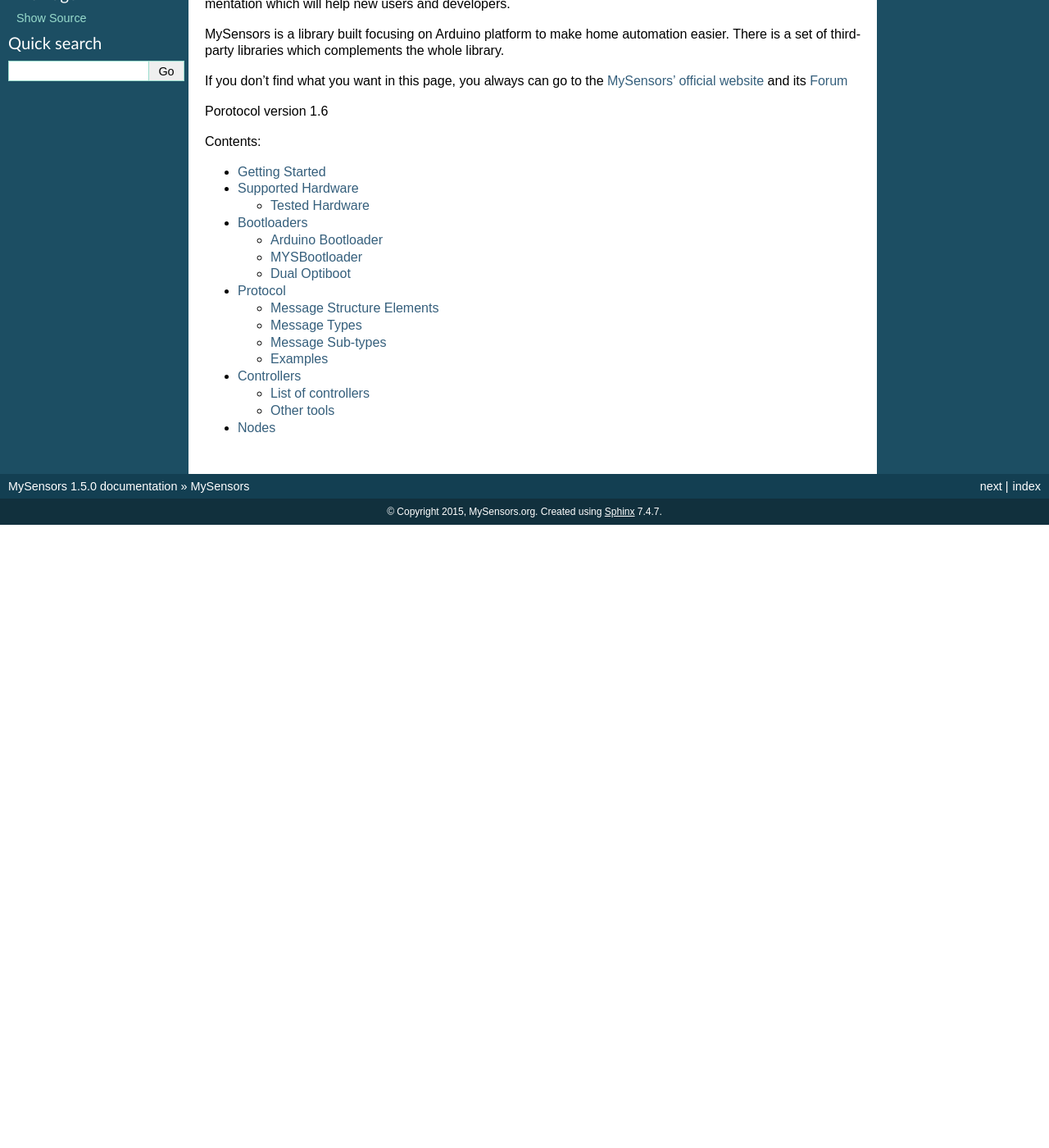
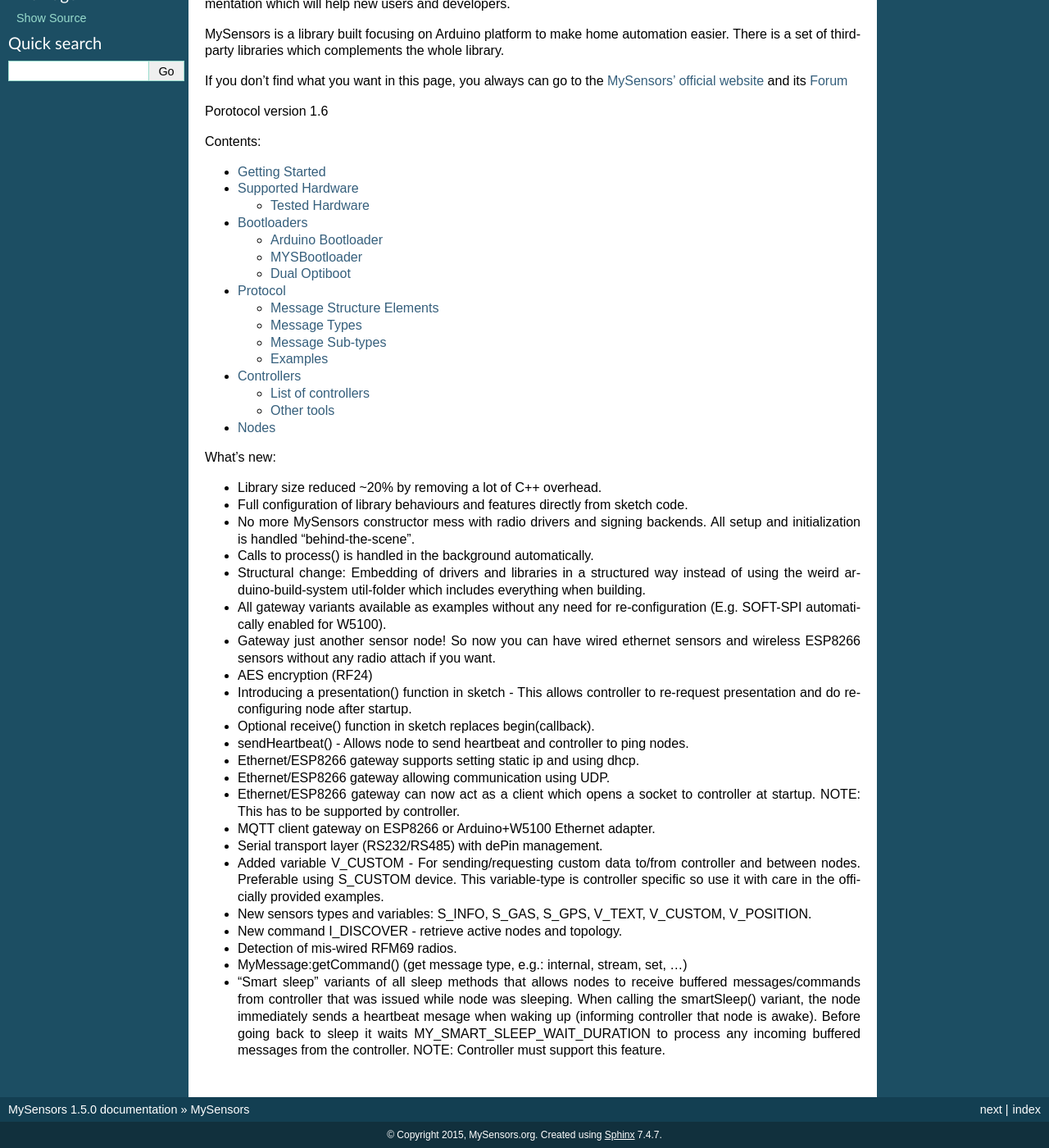
Before and after one commit to alfredocdmiranda/MySensors, a Sphinx documentation site: the page built from docs/index.rst, in a window 1280 px wide and 1400 px high, scrolled down 118 px. Shown: the whole window at 82% size. Built offline with Sphinx 7.4.7, drawn with Linux system fonts in a browser that asks for light colours; before the commit the page ends 900 px from its top, so only the background shows below that.

Commit message:
Added whats new

```diff
--- a/docs/index.rst
+++ b/docs/index.rst
@@ -25,3 +25,46 @@
    protocol
    controllers
    nodes
+
+What's new:
+
+- Library size reduced ~20% by removing a lot of C++ overhead.
+- Full configuration of library behaviours and features directly from sketch
+  code.
+- No more MySensors constructor mess with radio drivers and signing backends.
+  All setup and initialization is handled “behind-the-scene”.
+- Calls to process() is handled in the background automatically.
+- Structural change: Embedding of drivers and libraries in a structured way
+  instead of using the weird arduino-build-system util-folder which includes
+  everything when building.
+- All gateway variants available as examples without any need for
+  re-configuration (E.g. SOFT-SPI automatically enabled for W5100).
+- Gateway just another sensor node! So now you can have wired ethernet sensors
+  and wireless ESP8266 sensors without any radio attach if you want.
+- AES encryption (RF24)
+- Introducing a presentation() function in sketch - This allows controller to
+  re-request presentation and do re-configuring node after startup.
+- Optional receive() function in sketch replaces begin(callback).
+- sendHeartbeat() - Allows node to send heartbeat and controller to ping nodes.
+- Ethernet/ESP8266 gateway supports setting static ip and using dhcp.
+- Ethernet/ESP8266 gateway allowing communication using UDP.
+- Ethernet/ESP8266 gateway can now act as a client which opens a socket to
+  controller at startup. NOTE: This has to be supported by controller.
+- MQTT client gateway on ESP8266 or Arduino+W5100 Ethernet adapter.
+- Serial transport layer (RS232/RS485) with dePin management.
+- Added variable V_CUSTOM - For sending/requesting custom data to/from
+  controller and between nodes. Preferable using S_CUSTOM device.  This
+  variable-type is controller specific so use it with care in the officially
+  provided examples.
+- New sensors types and variables: S_INFO, S_GAS, S_GPS, V_TEXT, V_CUSTOM,
+  V_POSITION.
+- New command I_DISCOVER - retrieve active nodes and topology.
+- Detection of mis-wired RFM69 radios.
+- MyMessage:getCommand() (get message type, e.g.: internal, stream, set, ...)
+- “Smart sleep” variants of all sleep methods that allows nodes to receive
+  buffered messages/commands from controller that was issued while node was
+  sleeping. When calling the smartSleep() variant, the node immediately sends a
+  heartbeat mesage when waking up (informing controller that node is awake).
+  Before going back to sleep it waits MY_SMART_SLEEP_WAIT_DURATION to process
+  any incoming buffered messages from the controller. NOTE: Controller must
+  support this feature.
```
